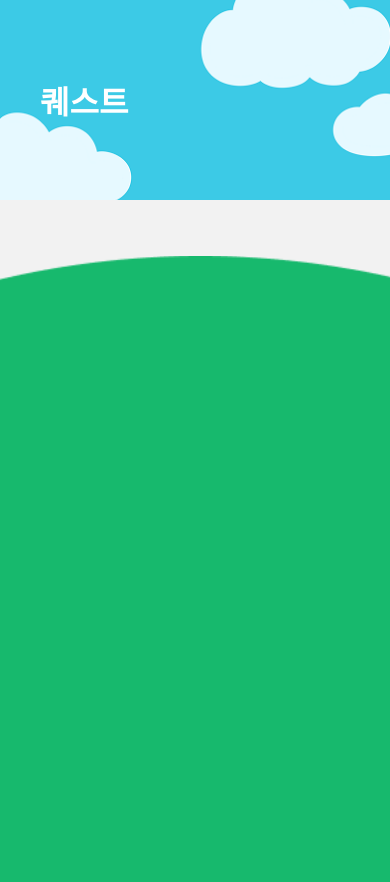
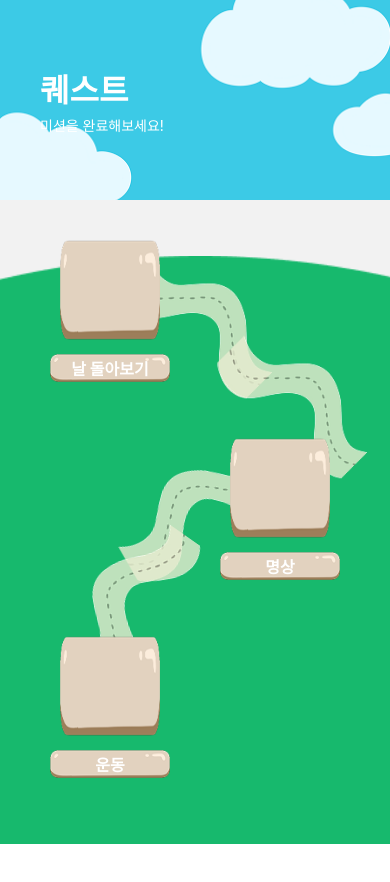
Before and after one commit to kookmin-sw/capstone-2025-13, a React Native app in the folder Frontend/src/: screen /Quest in a window 390 px wide. Shown: the top 882 px of the page. After the commit the page ends 844 px from the top, so only its background shows below. Built offline with nearby package versions, Linux system fonts and the light colour scheme; a web font is replaced by a local one.

Commit message:
[Feat] 퀘스트 메인 화면 구성

```diff
--- a/Frontend/src/components/Quest_street.tsx
+++ b/Frontend/src/components/Quest_street.tsx
@@ -1,18 +1,26 @@
 import React from "react";
-import { StyleSheet, Image } from "react-native";
+import { StyleSheet, Image, ImageStyle } from "react-native";
 
-export default function Quest_street() {
+interface QuestStreetProps {
+  style?: ImageStyle | ImageStyle[];
+}
+
+export default function Quest_street({ style }: QuestStreetProps) {
   return (
-      <Image
-        source={require("../assets/Images/quest_street.png")}
-        style={styles.image}
-      />
+    <Image
+    source={require("../assets/Images/quest_street.png")}
+    style={[styles.image, style]} // 전달받은 style 적용
+    />
   );
 }
 
 const styles = StyleSheet.create({
   image: {
-    width: 100,
-    height: 100,
+    width: 200,
+    height: 200,
+    position: "absolute", // 꼭 있어야 겹칠 수 있음!
+    alignSelf: "center",
+    zIndex: -1,
+    opacity: 0.9,
   },
 });
--- a/Frontend/src/screens/Home.tsx
+++ b/Frontend/src/screens/Home.tsx
@@ -22,13 +22,10 @@ export default function Home() {
                 subtitle="PHQ-9 기반 설문 자가 진단하기"
                 onPress={() => {}}
             />
-            <MenuButton title="일기" onPress={() => {
-                console.log("퀘스트 버튼 눌림!");
-            }} />
+            <MenuButton title="일기" onPress={() => {}} />
             <MenuButton
                 title="퀘스트"
                 onPress={() => {
-                    console.log("퀘스트 버튼 눌림!");
                     navigation.navigate("Quest");
                 }}
             />
--- a/Frontend/src/screens/Quest.tsx
+++ b/Frontend/src/screens/Quest.tsx
@@ -1,13 +1,53 @@
 import React from "react";
-import { View, StyleSheet } from "react-native";
+import { View, StyleSheet, ScrollView } from "react-native";
 import Header_sky from "../components/Header_sky";
 import Quest_circle from "../components/Quest_circle";
+import Quest_element from "../components/Quest_element";
+import Quest_street from "../components/Quest_street";
 
 export default function Quest() {
   return (
     <View style={styles.container}>
-      <Header_sky />
-      <Quest_circle />
+      <ScrollView contentContainerStyle={styles.scrollContainer}>
+
+        {/* Sky 배경 + Quest Circle 겹치기 */}
+        <View style={styles.headerWrapper}>
+          <Header_sky subtitle="미션을 완료해보세요!" />
+          <Quest_circle style={styles.circle} />
+        </View>
+
+        {/* 퀘스트 섹션 */}
+        <View style={styles.questSection}>
+          {/* 이어진 길 이미지들 */}
+          <Quest_street
+            style={[styles.street, { left:105, top: 40, transform: [{ rotate: "0deg" }] }]} // 0번째 길
+         />
+         <Quest_street
+            style={[styles.street, { left:200, top: 120, transform: [{ rotate: "0deg" }] }]} // 이전보다 +80
+         />
+<Quest_street
+  style={[styles.street, { top: 230, transform: [{ rotate: "-75deg" }] }]} // +80
+/>
+<Quest_street
+  style={[styles.street, { left:30, top: 320, transform: [{ rotate: "-100deg" }] }]} // +80
+/>
+
+
+          {/* 퀘스트 요소들 */}
+          <View style={styles.elementsOverlay}>
+            <View style={[styles.elementWrapper, { alignSelf: "flex-start" }]}>
+              <Quest_element name="날 돌아보기" />
+            </View>
+            <View style={[styles.elementWrapper, { alignSelf: "flex-end" }]}>
+              <Quest_element name="명상" />
+            </View>
+            <View style={[styles.elementWrapper, { alignSelf: "flex-start" }]}>
+              <Quest_element name="운동" />
+            </View>
+          </View>
+        </View>
+
+      </ScrollView>
     </View>
   );
 }
@@ -16,4 +56,40 @@ const styles = StyleSheet.create({
   container: {
     flex: 1,
   },
+  scrollContainer: {
+    paddingBottom: 100,
+  },
+  headerWrapper: {
+    position: "relative",
+    height: 180,
+  },
+  circle: {
+    position: "absolute",
+    top: 100,
+    alignSelf: "center",
+    zIndex: 2,
+  },
+  questSection: {
+    minHeight: 500,
+    position: "relative",
+  },
+  street: {
+    position: "absolute",
+    width: 200,
+    height: 200,
+    alignSelf: "center",
+    opacity: 0.8,
+    zIndex: 2,
+  },
+  elementsOverlay: {
+    position: "absolute",
+    top: 60,
+    width: "100%",
+    paddingHorizontal: 40,
+    gap: 50,
+    zIndex: 3,
+  },
+  elementWrapper: {
+    marginHorizontal: 10,
+  },
 });
```
